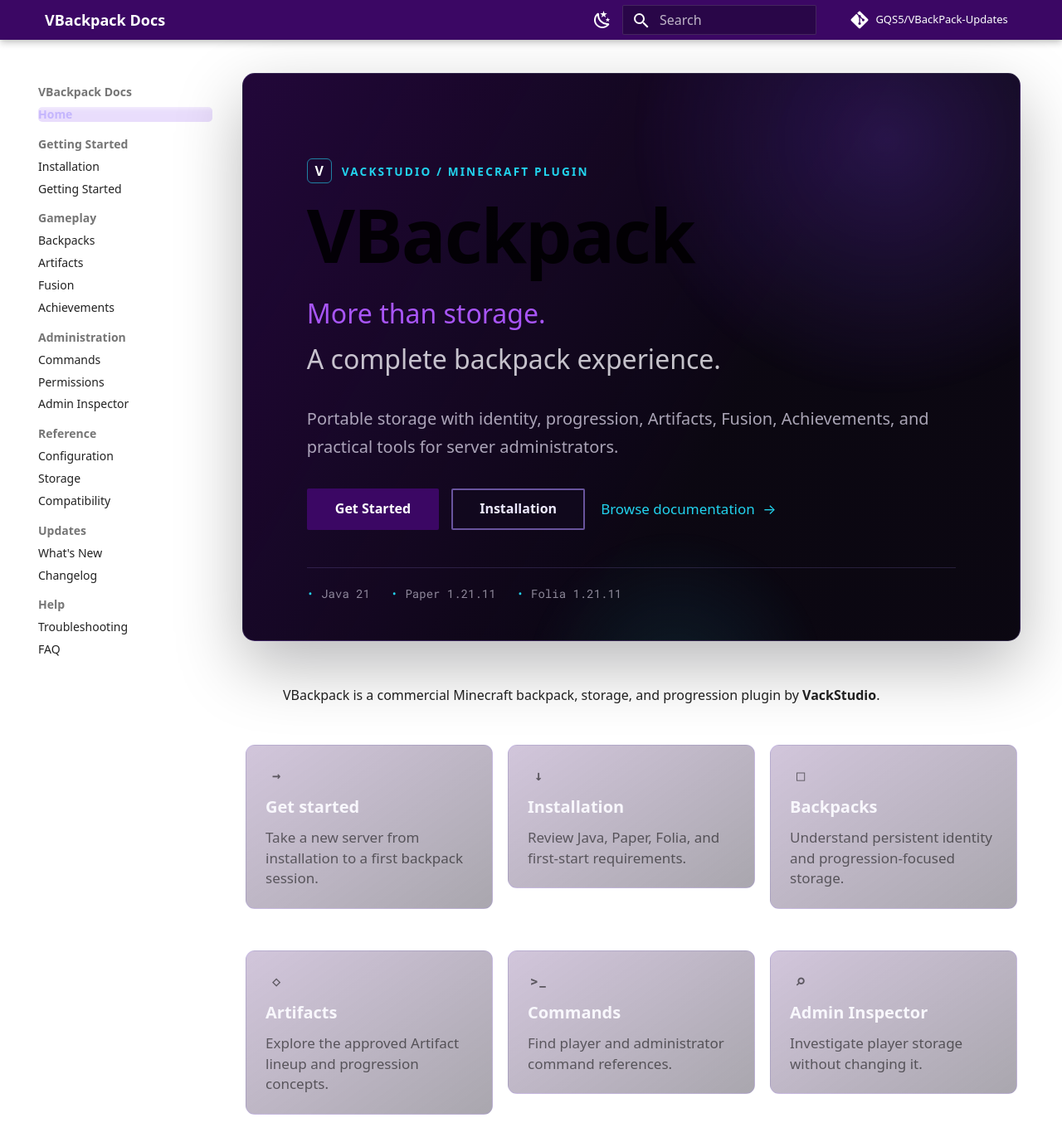
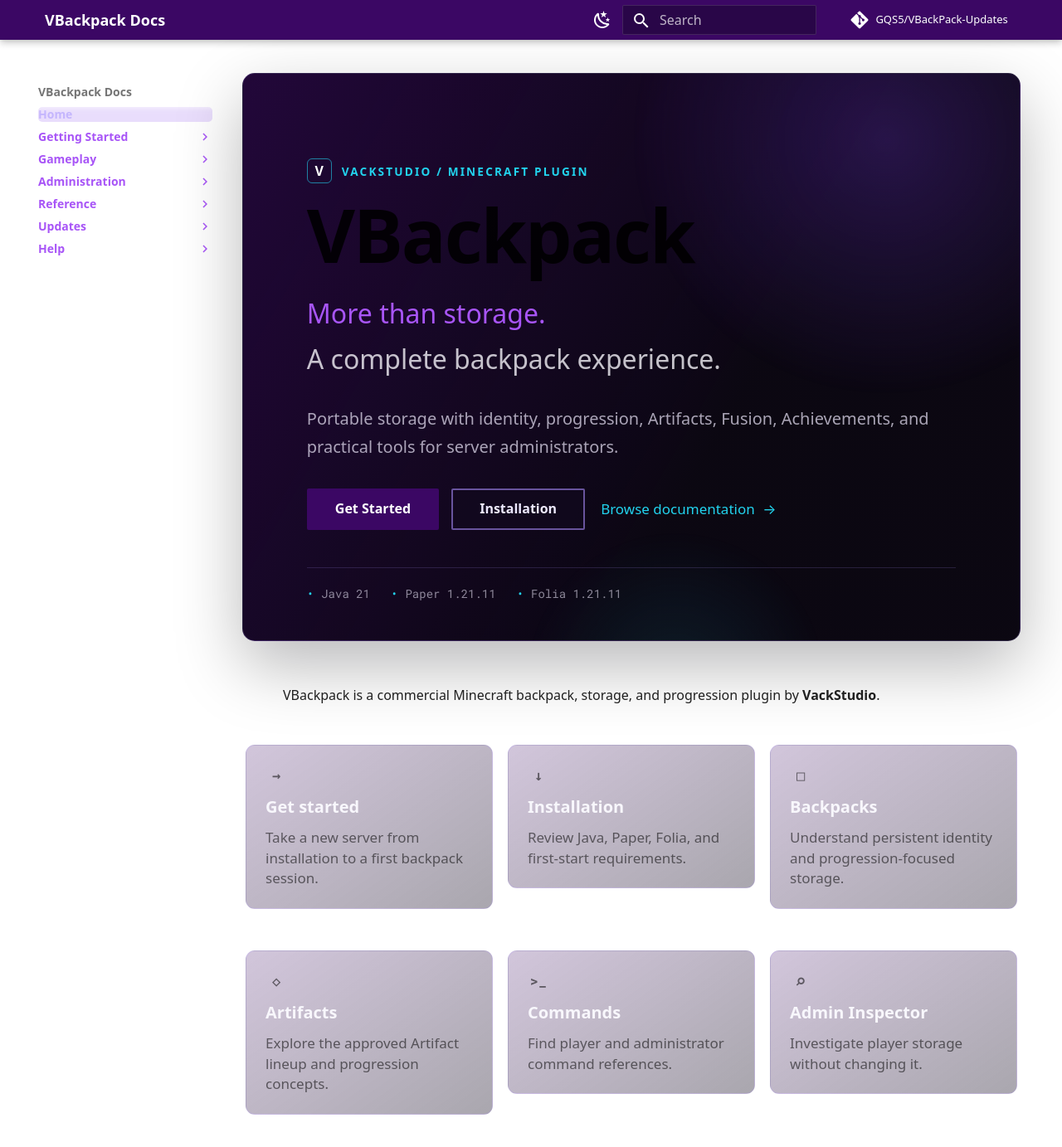
Before and after one commit to GQS5/VBackPack-Updates, an MkDocs documentation site: the page built from docs/index.md, in a window 1280 px wide and 1400 px high. Shown: the top 1383 px of the window at 83% size. Built offline with MkDocs 1.6.1 and Material for MkDocs 9.7.7, drawn with Linux system fonts in a browser that asks for light colours; some web fonts are replaced; comment, search, counter and statistics services are not loaded.

Commit message:
docs: fix collapsible sidebar navigation

```diff
--- a/docs/stylesheets/extra.css
+++ b/docs/stylesheets/extra.css
@@ -482,7 +482,7 @@ body:has(.vp-hero) .vp-hero + p {
   font-weight: 700;
 }
 
-.md-nav__item--section > .md-nav__link {
+.md-nav__item--nested > .md-nav__link {
   color: var(--vp-violet);
   font-weight: 700;
 }
--- a/mkdocs.yml
+++ b/mkdocs.yml
@@ -9,7 +9,6 @@ theme:
   language: en
   generator: false
   features:
-    - navigation.sections
     - navigation.top
     - content.code.copy
     - search.suggest
```
